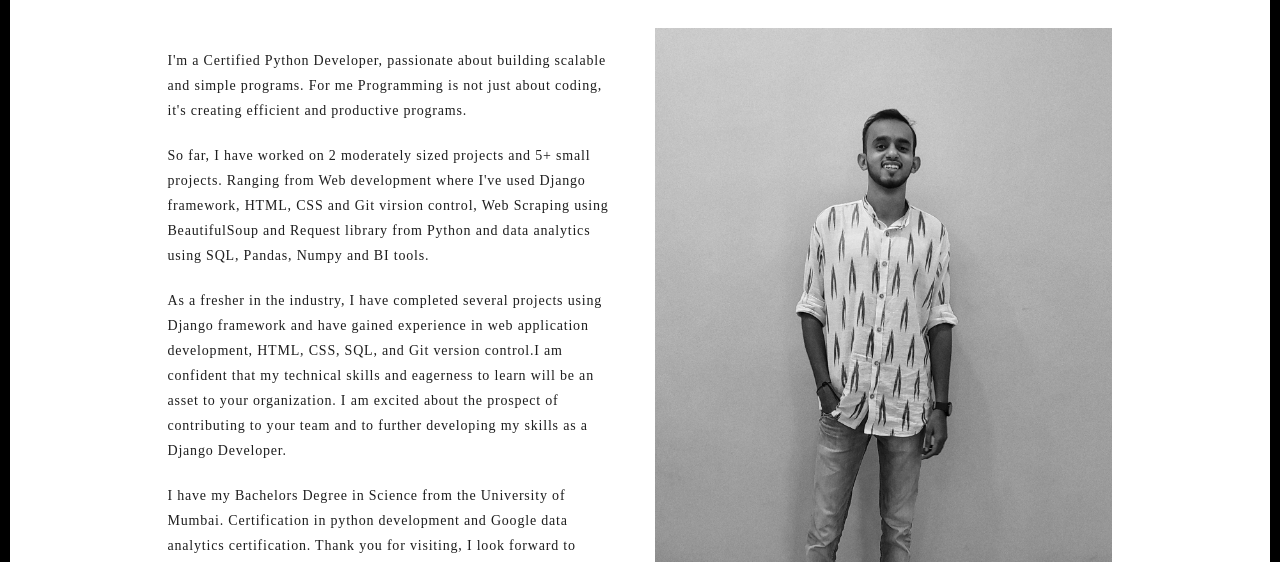
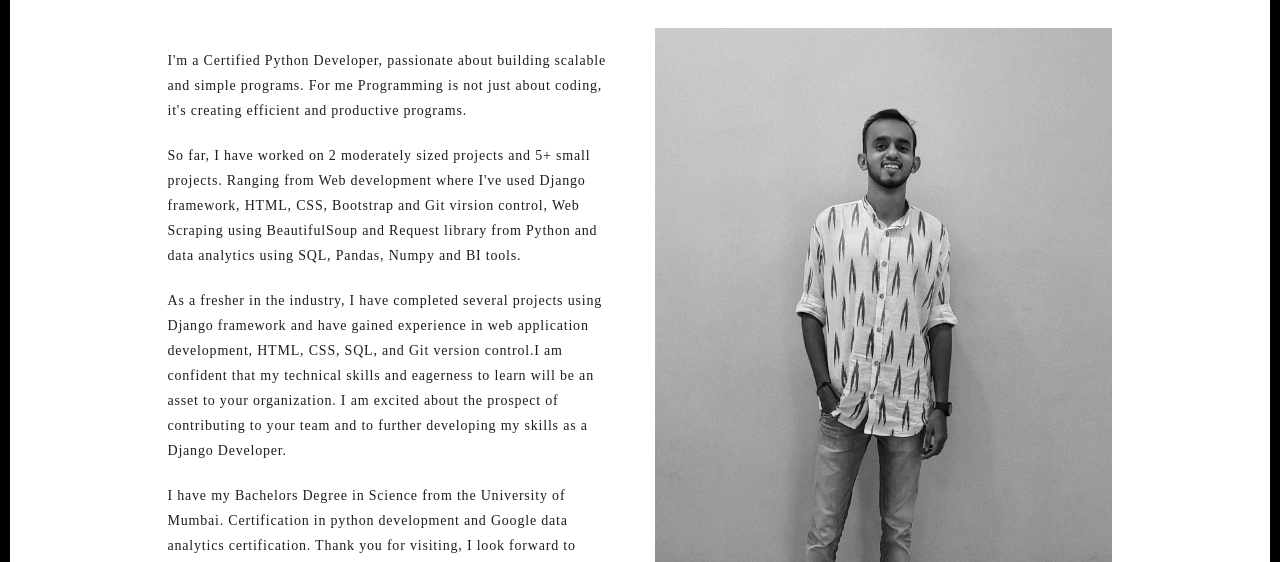
Before and after one commit to mayureshinde/my_site, a Django app: page /about in a window 1280 px wide. Shown: the part 174-736 px from the top of the page. Run offline with Django 4.2, Linux system fonts and the light colour scheme.

```diff
--- a/templates/about.html
+++ b/templates/about.html
@@ -64,7 +64,7 @@
                   <h3></h3>
                   <p class="about"> I'm a Certified Python Developer, passionate about building scalable and simple programs. For me Programming is not just about coding, it's creating efficient and productive programs.</p>
                   <h3></h3>
-                  <p class="about"> So far, I have worked on 2 moderately sized projects and 5+ small projects. Ranging from Web development where I've used Django framework, HTML, CSS and Git virsion control, Web Scraping using BeautifulSoup and Request library from Python and data analytics using SQL, Pandas, Numpy and BI tools.
+                  <p class="about"> So far, I have worked on 2 moderately sized projects and 5+ small projects. Ranging from Web development where I've used Django framework, HTML, CSS, Bootstrap and Git virsion control, Web Scraping using BeautifulSoup and Request library from Python and data analytics using SQL, Pandas, Numpy and BI tools.
                   <h3></h3>
                   <p class="about">As a fresher in the industry, I have completed several projects using Django framework and have gained experience in web application development, HTML, CSS, SQL, and Git version control.I am confident that my technical skills and eagerness to learn will be an asset to your organization. I am excited about the prospect of contributing to your team and to further developing my skills as a Django Developer.
                   </p>
```
